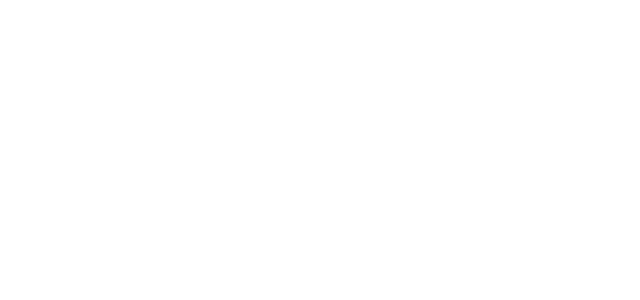
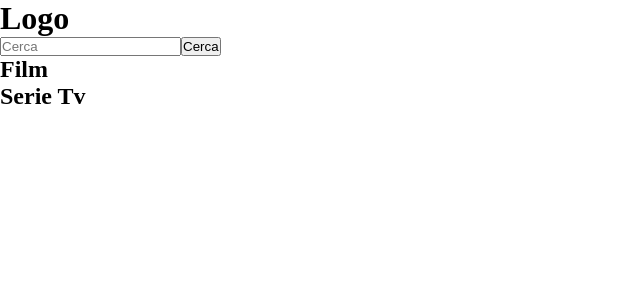
Before and after one commit to IvanRizzo28/vite-boolflix, a Vue app: page / in a window 1280 px wide. Shown: the top 300 px of the page, without its empty margins (0-640 px from the left). Built offline with nearby package versions, Linux system fonts and the light colour scheme.

Commit message:
milestone 1 + milestone 2 (senza la parte delle bandiere)

```diff
--- a/src/App.vue
+++ b/src/App.vue
@@ -1,8 +1,43 @@
 <script>
+import axios from 'axios';
+import { store } from './store.js';
+import AppHeader from './components/AppHeader.vue';
+import AppMain from './components/AppMain.vue';
+
+export default {
+    name: 'App',
+    components: {
+        AppHeader,
+        AppMain
+    },
+    data() {
+        return {
+            store
+        }
+    },
+    methods: {
+        cerca() {
+            if (this.store.cerca.trim() !== '') {
+                const tmp = this.store.cerca.replace(" ", "+");
+                const link = this.store.configApi.linkMovie + this.store.configApi.key + this.store.configApi.query + tmp;
+                axios.get(link).then((response) => {
+                    this.store.movieList = response.data.results;
+                }
+                );
+                const linkTv = this.store.configApi.linkTv + this.store.configApi.key + this.store.configApi.query + tmp;
+                axios.get(linkTv).then((response) => {
+                    this.store.tvList = response.data.results;
+                }
+                );
+            }
+        }
+    }
+}
 </script>
 
 <template>
+    <AppHeader @cerca="cerca" />
+    <AppMain />
 </template>
 
-<style scoped>
-</style>
+<style></style>
--- /dev/null
+++ b/src/components/AppCard.vue
@@ -0,0 +1,36 @@
+<script>
+export default{
+    name: 'card',
+    props:{
+        img: String,
+        titolo: String,
+        titoloOriginale: String,
+        lingua: String,
+        voto: Number
+    }
+}
+</script>
+
+<template>
+    <div class="card">
+        <div class="copertina">
+            <img :src="img" :alt="titolo">
+        </div>
+        <div class="content">
+            <div>
+                Titolo: {{ titolo }}
+            </div>
+            <div>
+                Titolo originale: {{ titoloOriginale }}
+            </div>
+            <div>
+                Lingua: {{ lingua }}
+            </div>
+            <div>
+                Voto: {{ voto }}
+            </div>
+        </div>
+    </div>
+</template>
+
+<style lang="scss" scoped></style>
--- /dev/null
+++ b/src/components/AppHeader.vue
@@ -0,0 +1,25 @@
+<script>
+import {store} from '../store.js';
+
+export default{
+    name: 'AppHeader',
+    data(){
+        return {
+            store
+        }
+    }
+}
+</script>
+
+<template>
+    <header>
+        <h1>Logo</h1>
+        <div>
+            <input type="text" placeholder="Cerca" v-model="store.cerca">
+            <button @click="$emit('cerca')">Cerca</button>
+        </div>
+    </header>
+</template>
+
+<style scoped lang="scss">
+</style>
--- /dev/null
+++ b/src/components/AppMain.vue
@@ -0,0 +1,44 @@
+<script>
+import AppCard from './AppCard.vue';
+import {store} from '../store.js';
+
+export default{
+    name: 'AppMain',
+    components:{
+        AppCard
+    },
+    data(){
+        return {
+            store
+        }
+    }
+}
+</script>
+
+<template>
+    <h2>Film</h2>
+    <div class="row" id="movie">
+        <div class="col" v-for="element in store.movieList">
+            <AppCard
+                :titolo="element.title"
+                :titoloOriginale="element.original_title"
+                :lingua="element.original_language"
+                :voto="element.vote_average"
+            />
+        </div>
+    </div>
+    <h2>Serie Tv</h2>
+    <div class="row" id="tv">
+        <div class="col" v-for="element in store.tvList">
+            <AppCard
+                :titolo="element.name"
+                :titoloOriginale="element.original_name"
+                :lingua="element.original_language"
+                :voto="element.vote_average"
+            />
+        </div>
+    </div>
+</template>
+
+<style scoped lang="scss">
+</style>
--- /dev/null
+++ b/src/store.js
@@ -0,0 +1,13 @@
+import { reactive } from "vue";
+
+export const store= reactive({
+    configApi:{
+        key: 'api_key=ebb2c26e46be793ca430eafb09b70dfc',
+        query: '&query=',
+        linkMovie: 'https://api.themoviedb.org/3/search/movie?',
+        linkTv: 'https://api.themoviedb.org/3/search/tv?'
+    },
+    movieList:[],
+    tvList:[],
+    cerca: ''
+});
```
